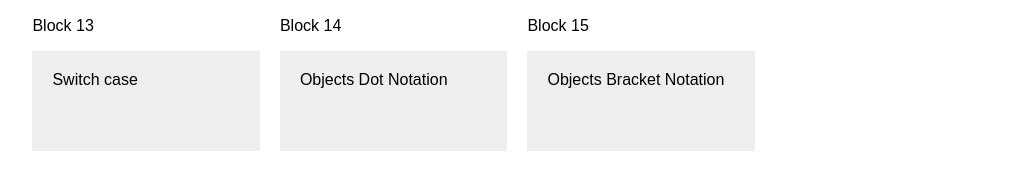
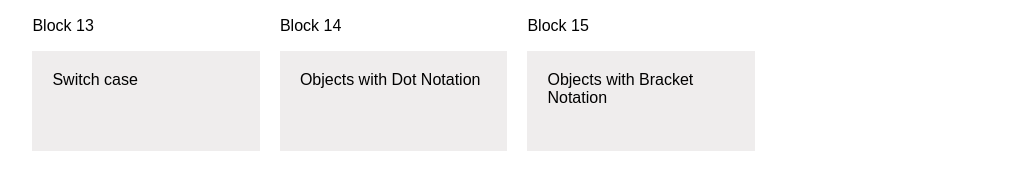
Before and after one commit to HarryTate/JS-Learning, a plain HTML site: page index.html in a window 1280 px wide. Shown: the part 481-670 px from the top of the page, without its empty margins (112-1145 px from the left). Drawn offline with Linux system fonts and the light colour scheme.

Commit message:
Content change

```diff
--- a/index.html
+++ b/index.html
@@ -113,13 +113,13 @@
         <div class="col-4">
           <span>Block 14</span>
         <div class="btn" id="objectDot" onclick="accessObjectDotNotation()">
-            Objects Dot Notation
+            Objects with Dot Notation
         </div>
       </div>
       <div class="col-4">
         <span>Block 15</span>
       <div class="btn" id="objectBracket" onclick="accessObjectBracketNotation()">
-          Objects Bracket Notation
+          Objects with Bracket Notation
       </div>
     </div>
       </div>
```
